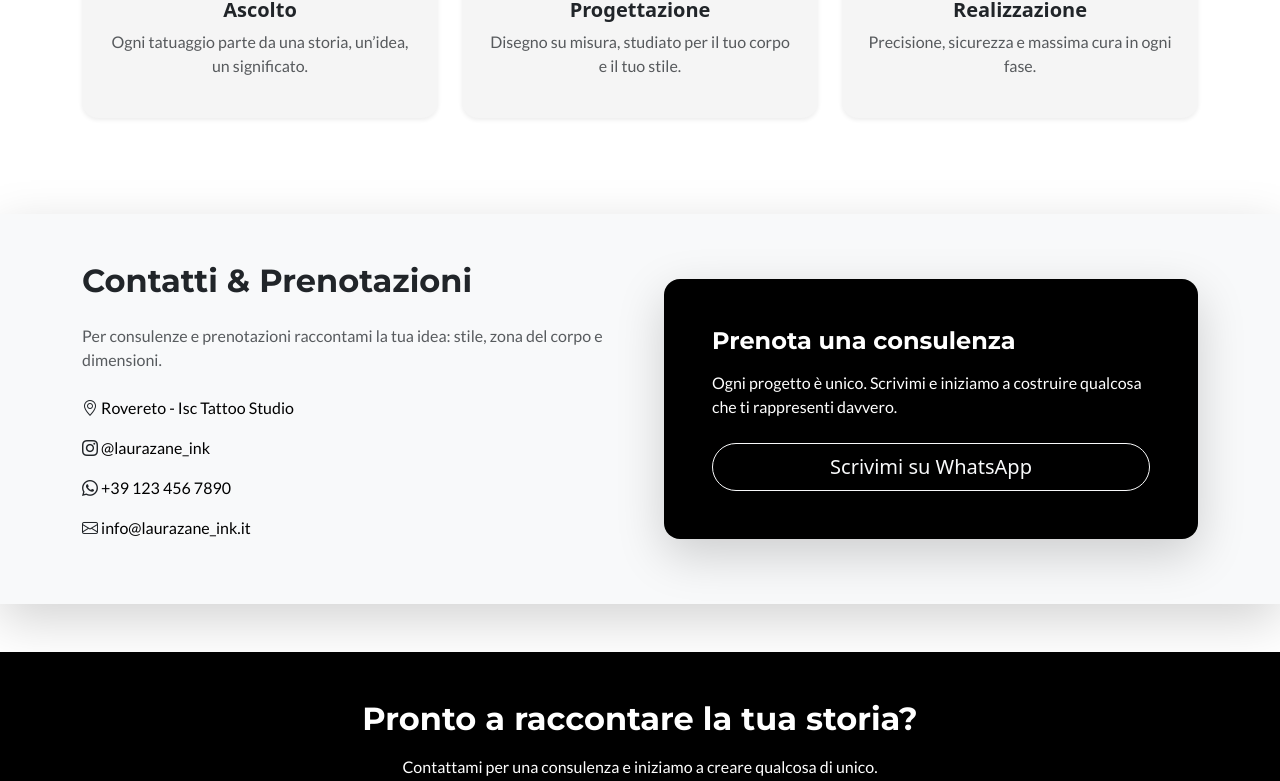
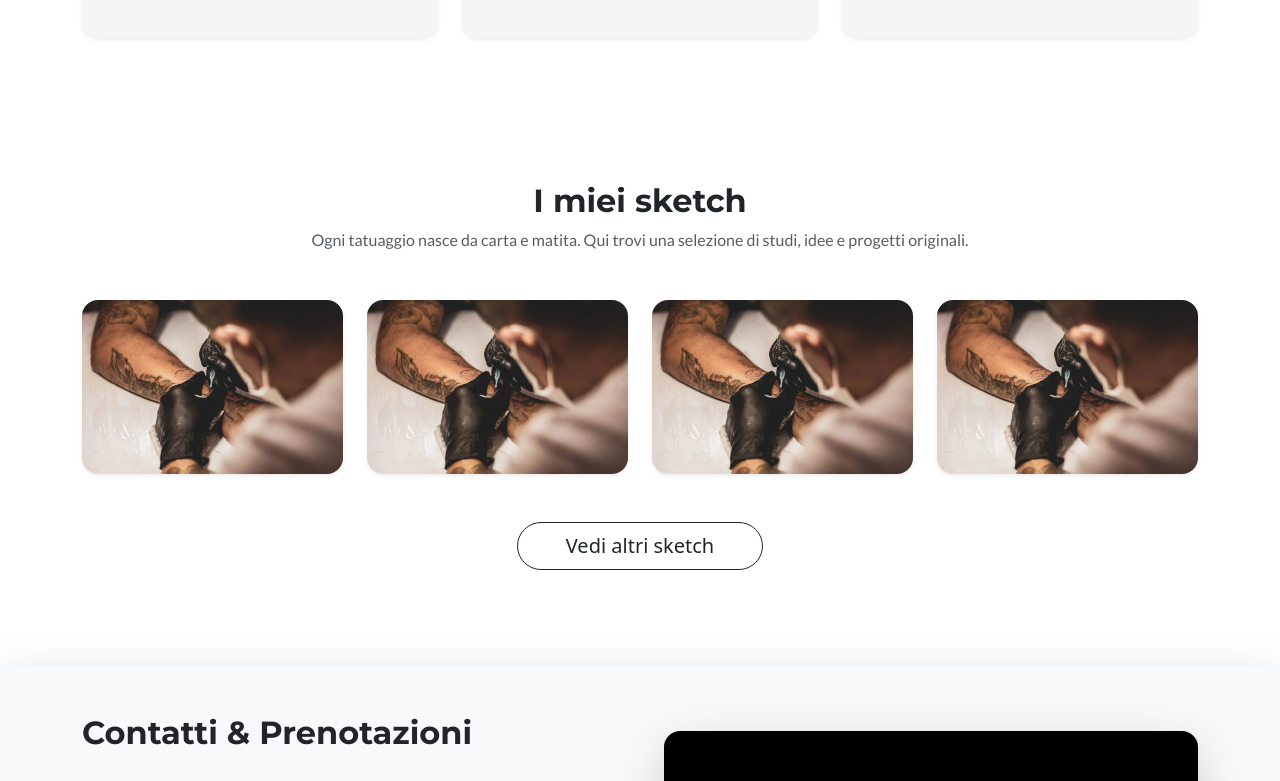
Before and after one commit to 777riki/isctattoo, an Angular app in the folder isc-tattoo-studio/: page /artisti/laurazane in a window 1280 px wide. Shown: the part 2909-3690 px from the top of the page. Built offline with nearby package versions, Linux system fonts and the light colour scheme.

Commit message:
fix layout comuni, update colore scrollbar

```diff
--- a/isc-tattoo-studio/src/app/components/artisti/isc/isc.css
+++ b/isc-tattoo-studio/src/app/components/artisti/isc/isc.css
@@ -29,3 +29,11 @@
     font-size: 1.1rem;
     opacity: 0.9;
 }
+
+.sketch-card img {
+  transition: transform 0.4s ease;
+}
+
+.sketch-card:hover img {
+  transform: scale(1.05);
+}
--- a/isc-tattoo-studio/src/app/components/artisti/isc/isc.html
+++ b/isc-tattoo-studio/src/app/components/artisti/isc/isc.html
@@ -64,7 +64,7 @@
     </section>
 
     <!-- CAPOLAVORI -->
-    <section class="container py-5 my-5">
+    <section class="container-fluid py-5 my-5">
         <div class="mb-5 text-center">
             <h2 class="fw-bold montserrat-bold mb-3">Alcune opere</h2>
             <p class="text-muted lato-regular">
@@ -74,22 +74,28 @@
         </div>
 
         <div class="row g-4">
-            <div class="col-12 col-lg-4 col-md-6 col-sm-12">
+            <div class="col-12 col-lg-3 col-md-4 col-sm-6">
                 <img src="noi.jpg" alt="" class="w-100 rounded-4 shadow-sm">
             </div>
-            <div class="col-12 col-lg-4 col-md-6 col-sm-12">
+            <div class="col-12 col-lg-3 col-md-4 col-sm-6">
                 <img src="noi.jpg" alt="" class="w-100 rounded-4 shadow-sm">
             </div>
-            <div class="col-12 col-lg-4 col-md-6 col-sm-12">
+            <div class="col-12 col-lg-3 col-md-4 col-sm-6">
                 <img src="noi.jpg" alt="" class="w-100 rounded-4 shadow-sm">
             </div>
-            <div class="col-12 col-lg-4 col-md-6 col-sm-12">
+            <div class="col-12 col-lg-3 col-md-4 col-sm-6">
                 <img src="noi.jpg" alt="" class="w-100 rounded-4 shadow-sm">
             </div>
-            <div class="col-12 col-lg-4 col-md-6 col-sm-12">
+            <div class="col-12 col-lg-3 col-md-4 col-sm-6">
                 <img src="noi.jpg" alt="" class="w-100 rounded-4 shadow-sm">
             </div>
-            <div class="col-12 col-lg-4 col-md-6 col-sm-12">
+            <div class="col-12 col-lg-3 col-md-4 col-sm-6">
+                <img src="noi.jpg" alt="" class="w-100 rounded-4 shadow-sm">
+            </div>
+            <div class="col-12 col-lg-3 col-md-4 col-sm-6">
+                <img src="noi.jpg" alt="" class="w-100 rounded-4 shadow-sm">
+            </div>
+            <div class="col-12 col-lg-3 col-md-4 col-sm-6">
                 <img src="noi.jpg" alt="" class="w-100 rounded-4 shadow-sm">
             </div>
         </div>
@@ -130,6 +136,50 @@
                     </p>
                 </div>
             </div>
+        </div>
+    </section>
+
+    <section class="container py-5 my-5">
+        <div class="text-center mb-5">
+            <h2 class="fw-bold montserrat-bold">I miei sketch</h2>
+            <p class="text-muted lato-regular">
+                Ogni tatuaggio nasce da carta e matita.
+                Qui trovi una selezione di studi, idee e progetti originali.
+            </p>
+        </div>
+
+        <div class="row g-4">
+
+            <div class="col-12 col-sm-6 col-lg-3">
+                <div class="sketch-card position-relative overflow-hidden rounded-4 shadow-sm">
+                    <img src="noi.jpg" class="w-100" alt="Sketch tattoo">
+                </div>
+            </div>
+
+            <div class="col-12 col-sm-6 col-lg-3">
+                <div class="sketch-card position-relative overflow-hidden rounded-4 shadow-sm">
+                    <img src="noi.jpg" class="w-100" alt="Sketch tattoo">
+                </div>
+            </div>
+
+            <div class="col-12 col-sm-6 col-lg-3">
+                <div class="sketch-card position-relative overflow-hidden rounded-4 shadow-sm">
+                    <img src="noi.jpg" class="w-100" alt="Sketch tattoo">
+                </div>
+            </div>
+
+            <div class="col-12 col-sm-6 col-lg-3">
+                <div class="sketch-card position-relative overflow-hidden rounded-4 shadow-sm">
+                    <img src="noi.jpg" class="w-100" alt="Sketch tattoo">
+                </div>
+            </div>
+
+        </div>
+
+        <div class="text-center mt-5">
+            <a href="/gallery" class="btn btn-outline-dark btn-lg rounded-pill px-5">
+                Vedi altri sketch
+            </a>
         </div>
     </section>
 
--- a/isc-tattoo-studio/src/app/components/artisti/laurazane/laurazane.css
+++ b/isc-tattoo-studio/src/app/components/artisti/laurazane/laurazane.css
@@ -29,3 +29,11 @@
     font-size: 1.1rem;
     opacity: 0.9;
 }
+
+.sketch-card img {
+  transition: transform 0.4s ease;
+}
+
+.sketch-card:hover img {
+  transform: scale(1.05);
+}
--- a/isc-tattoo-studio/src/app/components/artisti/laurazane/laurazane.html
+++ b/isc-tattoo-studio/src/app/components/artisti/laurazane/laurazane.html
@@ -62,7 +62,7 @@
     </section>
 
     <!-- CAPOLAVORI -->
-    <section class="container py-5 my-5">
+    <section class="container-fluid py-5 my-5">
         <div class="mb-5 text-center">
             <h2 class="fw-bold montserrat-bold mb-3">Alcune opere</h2>
             <p class="text-muted lato-regular">
@@ -72,22 +72,28 @@
         </div>
 
         <div class="row g-4">
-            <div class="col-12 col-lg-4 col-md-6 col-sm-12">
+            <div class="col-12 col-lg-3 col-md-4 col-sm-6">
                 <img src="noi.jpg" alt="" class="w-100 rounded-4 shadow-sm">
             </div>
-            <div class="col-12 col-lg-4 col-md-6 col-sm-12">
+            <div class="col-12 col-lg-3 col-md-4 col-sm-6">
                 <img src="noi.jpg" alt="" class="w-100 rounded-4 shadow-sm">
             </div>
-            <div class="col-12 col-lg-4 col-md-6 col-sm-12">
+            <div class="col-12 col-lg-3 col-md-4 col-sm-6">
                 <img src="noi.jpg" alt="" class="w-100 rounded-4 shadow-sm">
             </div>
-            <div class="col-12 col-lg-4 col-md-6 col-sm-12">
+            <div class="col-12 col-lg-3 col-md-4 col-sm-6">
                 <img src="noi.jpg" alt="" class="w-100 rounded-4 shadow-sm">
             </div>
-            <div class="col-12 col-lg-4 col-md-6 col-sm-12">
+            <div class="col-12 col-lg-3 col-md-4 col-sm-6">
                 <img src="noi.jpg" alt="" class="w-100 rounded-4 shadow-sm">
             </div>
-            <div class="col-12 col-lg-4 col-md-6 col-sm-12">
+            <div class="col-12 col-lg-3 col-md-4 col-sm-6">
+                <img src="noi.jpg" alt="" class="w-100 rounded-4 shadow-sm">
+            </div>
+            <div class="col-12 col-lg-3 col-md-4 col-sm-6">
+                <img src="noi.jpg" alt="" class="w-100 rounded-4 shadow-sm">
+            </div>
+            <div class="col-12 col-lg-3 col-md-4 col-sm-6">
                 <img src="noi.jpg" alt="" class="w-100 rounded-4 shadow-sm">
             </div>
         </div>
@@ -128,6 +134,50 @@
                     </p>
                 </div>
             </div>
+        </div>
+    </section>
+
+    <section class="container py-5 my-5">
+        <div class="text-center mb-5">
+            <h2 class="fw-bold montserrat-bold">I miei sketch</h2>
+            <p class="text-muted lato-regular">
+                Ogni tatuaggio nasce da carta e matita.
+                Qui trovi una selezione di studi, idee e progetti originali.
+            </p>
+        </div>
+
+        <div class="row g-4">
+
+            <div class="col-12 col-sm-6 col-lg-3">
+                <div class="sketch-card position-relative overflow-hidden rounded-4 shadow-sm">
+                    <img src="noi.jpg" class="w-100" alt="Sketch tattoo">
+                </div>
+            </div>
+
+            <div class="col-12 col-sm-6 col-lg-3">
+                <div class="sketch-card position-relative overflow-hidden rounded-4 shadow-sm">
+                    <img src="noi.jpg" class="w-100" alt="Sketch tattoo">
+                </div>
+            </div>
+
+            <div class="col-12 col-sm-6 col-lg-3">
+                <div class="sketch-card position-relative overflow-hidden rounded-4 shadow-sm">
+                    <img src="noi.jpg" class="w-100" alt="Sketch tattoo">
+                </div>
+            </div>
+
+            <div class="col-12 col-sm-6 col-lg-3">
+                <div class="sketch-card position-relative overflow-hidden rounded-4 shadow-sm">
+                    <img src="noi.jpg" class="w-100" alt="Sketch tattoo">
+                </div>
+            </div>
+
+        </div>
+
+        <div class="text-center mt-5">
+            <a href="/gallery" class="btn btn-outline-dark btn-lg rounded-pill px-5">
+                Vedi altri sketch
+            </a>
         </div>
     </section>
 
--- a/isc-tattoo-studio/src/app/components/artisti/sketchomaule/sketchomaule.css
+++ b/isc-tattoo-studio/src/app/components/artisti/sketchomaule/sketchomaule.css
@@ -29,3 +29,11 @@
     font-size: 1.1rem;
     opacity: 0.9;
 }
+
+.sketch-card img {
+  transition: transform 0.4s ease;
+}
+
+.sketch-card:hover img {
+  transform: scale(1.05);
+}
--- a/isc-tattoo-studio/src/app/components/artisti/sketchomaule/sketchomaule.html
+++ b/isc-tattoo-studio/src/app/components/artisti/sketchomaule/sketchomaule.html
@@ -62,7 +62,7 @@
     </section>
 
     <!-- CAPOLAVORI -->
-    <section class="container py-5 my-5">
+    <section class="container-fluid py-5 my-5">
         <div class="mb-5 text-center">
             <h2 class="fw-bold montserrat-bold mb-3">Alcune opere</h2>
             <p class="text-muted lato-regular">
@@ -72,22 +72,28 @@
         </div>
 
         <div class="row g-4">
-            <div class="col-12 col-lg-4 col-md-6 col-sm-12">
+            <div class="col-12 col-lg-3 col-md-4 col-sm-6">
                 <img src="noi.jpg" alt="" class="w-100 rounded-4 shadow-sm">
             </div>
-            <div class="col-12 col-lg-4 col-md-6 col-sm-12">
+            <div class="col-12 col-lg-3 col-md-4 col-sm-6">
                 <img src="noi.jpg" alt="" class="w-100 rounded-4 shadow-sm">
             </div>
-            <div class="col-12 col-lg-4 col-md-6 col-sm-12">
+            <div class="col-12 col-lg-3 col-md-4 col-sm-6">
                 <img src="noi.jpg" alt="" class="w-100 rounded-4 shadow-sm">
             </div>
-            <div class="col-12 col-lg-4 col-md-6 col-sm-12">
+            <div class="col-12 col-lg-3 col-md-4 col-sm-6">
                 <img src="noi.jpg" alt="" class="w-100 rounded-4 shadow-sm">
             </div>
-            <div class="col-12 col-lg-4 col-md-6 col-sm-12">
+            <div class="col-12 col-lg-3 col-md-4 col-sm-6">
                 <img src="noi.jpg" alt="" class="w-100 rounded-4 shadow-sm">
             </div>
-            <div class="col-12 col-lg-4 col-md-6 col-sm-12">
+            <div class="col-12 col-lg-3 col-md-4 col-sm-6">
+                <img src="noi.jpg" alt="" class="w-100 rounded-4 shadow-sm">
+            </div>
+            <div class="col-12 col-lg-3 col-md-4 col-sm-6">
+                <img src="noi.jpg" alt="" class="w-100 rounded-4 shadow-sm">
+            </div>
+            <div class="col-12 col-lg-3 col-md-4 col-sm-6">
                 <img src="noi.jpg" alt="" class="w-100 rounded-4 shadow-sm">
             </div>
         </div>
@@ -128,6 +134,50 @@
                     </p>
                 </div>
             </div>
+        </div>
+    </section>
+
+    <section class="container py-5 my-5">
+        <div class="text-center mb-5">
+            <h2 class="fw-bold montserrat-bold">I miei sketch</h2>
+            <p class="text-muted lato-regular">
+                Ogni tatuaggio nasce da carta e matita.
+                Qui trovi una selezione di studi, idee e progetti originali.
+            </p>
+        </div>
+
+        <div class="row g-4">
+
+            <div class="col-12 col-sm-6 col-lg-3">
+                <div class="sketch-card position-relative overflow-hidden rounded-4 shadow-sm">
+                    <img src="noi.jpg" class="w-100" alt="Sketch tattoo">
+                </div>
+            </div>
+
+            <div class="col-12 col-sm-6 col-lg-3">
+                <div class="sketch-card position-relative overflow-hidden rounded-4 shadow-sm">
+                    <img src="noi.jpg" class="w-100" alt="Sketch tattoo">
+                </div>
+            </div>
+
+            <div class="col-12 col-sm-6 col-lg-3">
+                <div class="sketch-card position-relative overflow-hidden rounded-4 shadow-sm">
+                    <img src="noi.jpg" class="w-100" alt="Sketch tattoo">
+                </div>
+            </div>
+
+            <div class="col-12 col-sm-6 col-lg-3">
+                <div class="sketch-card position-relative overflow-hidden rounded-4 shadow-sm">
+                    <img src="noi.jpg" class="w-100" alt="Sketch tattoo">
+                </div>
+            </div>
+
+        </div>
+
+        <div class="text-center mt-5">
+            <a href="/gallery" class="btn btn-outline-dark btn-lg rounded-pill px-5">
+                Vedi altri sketch
+            </a>
         </div>
     </section>
 
--- a/isc-tattoo-studio/src/styles.css
+++ b/isc-tattoo-studio/src/styles.css
@@ -26,7 +26,7 @@
 }
 
 ::-webkit-scrollbar-thumb {
-  background: rgb(0, 0, 0, 0.25);
+  background: #f0cd01;
   border-radius: 5px;
 }
 
```
